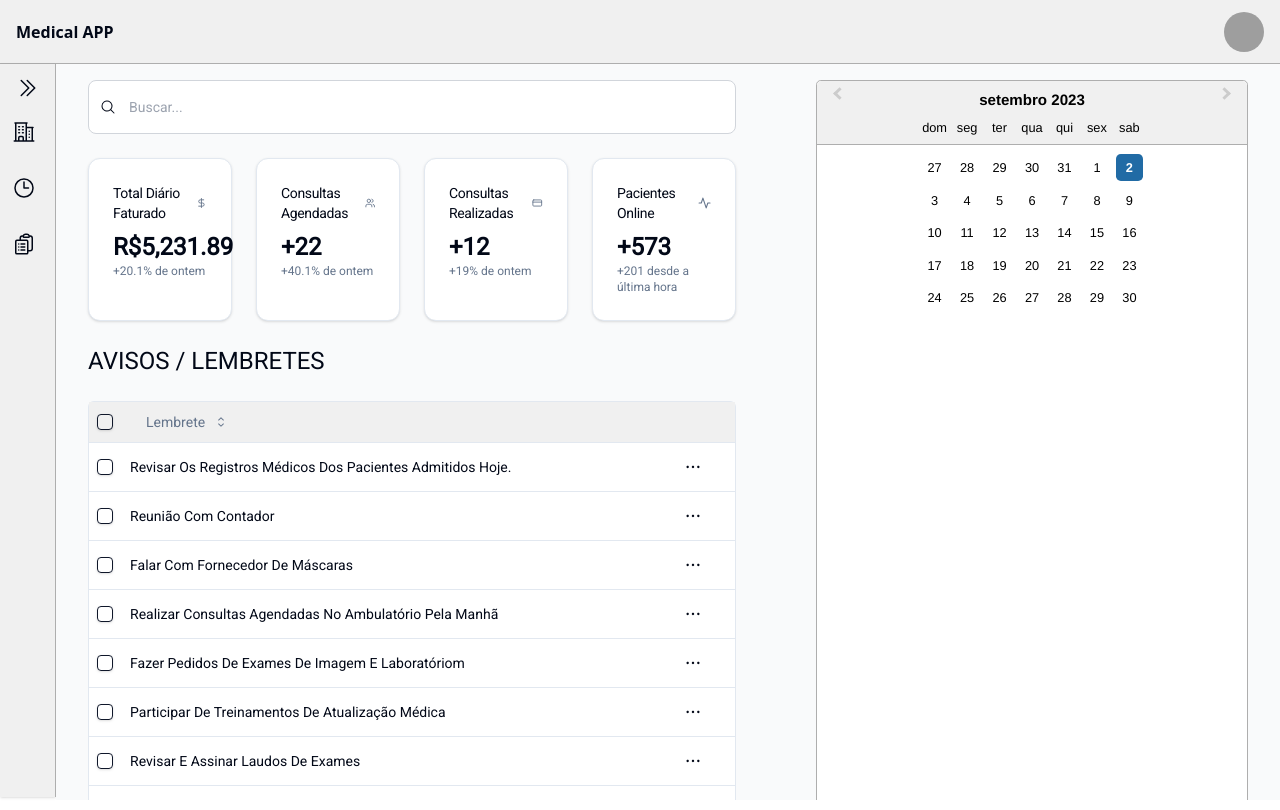
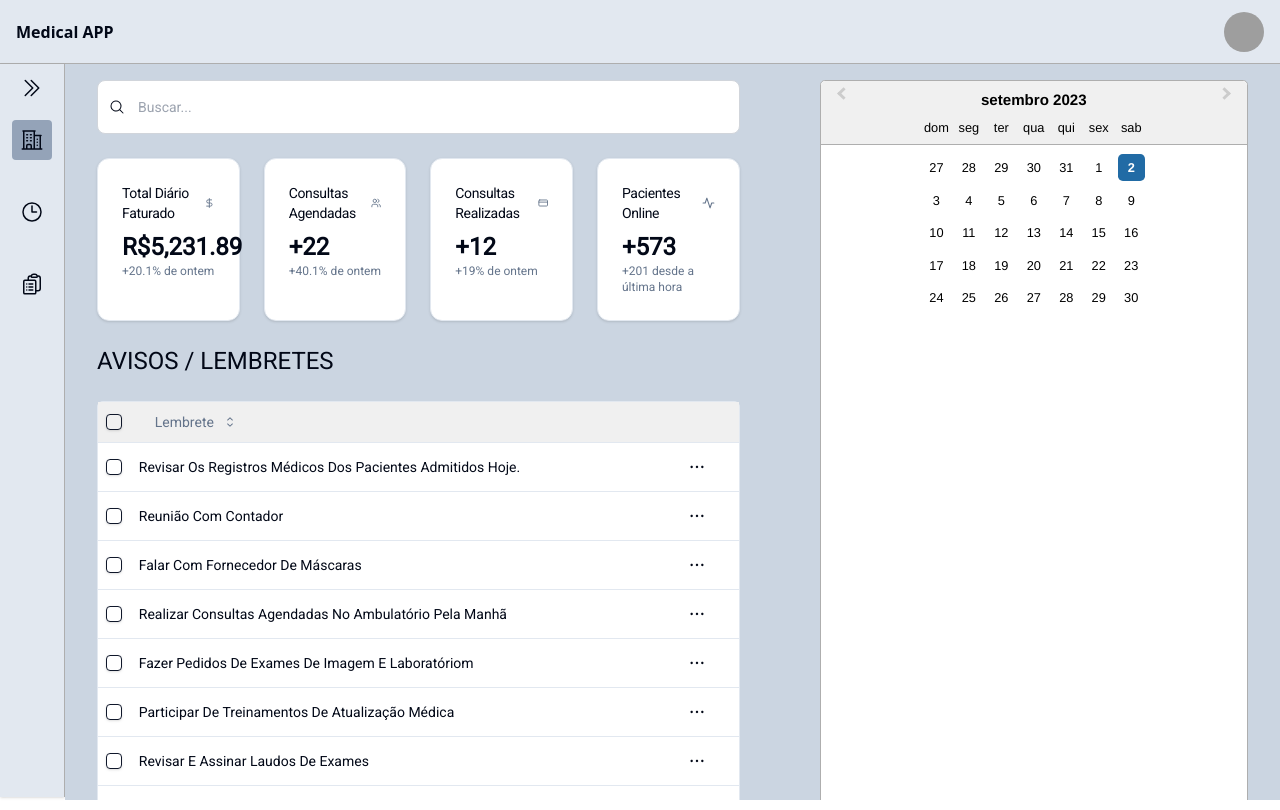
Before and after one commit to visantiago99/medical-app, a Next.js app: page /dashboard in a window 1280 px wide. Built offline with nearby package versions, Linux system fonts and the light colour scheme; grey boxes are pictures that could not be loaded.

Commit message:
Add sidebar selected option hover and default selected state, change color style

```diff
--- a/src/components/Dashboard/DashPatientsTable.tsx
+++ b/src/components/Dashboard/DashPatientsTable.tsx
@@ -1,5 +1,5 @@
 import React from 'react';
-import { DataProps, SortableTable } from '../SortableTable';
+import { DataProps, SortableTable } from '../base/SortableTable';
 import { ColumnDef } from '@tanstack/react-table';
 import { Avatar, AvatarFallback, AvatarImage } from '../ui/avatar';
 
--- a/src/components/Dashboard/DashReminderTable.tsx
+++ b/src/components/Dashboard/DashReminderTable.tsx
@@ -1,5 +1,5 @@
 import React from 'react';
-import { DataProps, SortableTable } from '../SortableTable';
+import { DataProps, SortableTable } from '../base/SortableTable';
 import { ColumnDef } from '@tanstack/react-table';
 import { Checkbox } from '../ui/checkbox';
 import { Button } from '../ui/button';
--- a/src/components/ScheduleAppointment/DoctorsTable.tsx
+++ b/src/components/ScheduleAppointment/DoctorsTable.tsx
@@ -1,5 +1,5 @@
 import React from 'react';
-import { DataProps, SortableTable } from '../SortableTable';
+import { DataProps, SortableTable } from '../base/SortableTable';
 import { ColumnDef } from '@tanstack/react-table';
 import { Avatar, AvatarFallback, AvatarImage } from '../ui/avatar';
 
--- a/src/components/ScheduleAppointment/ScheduleAppointmentTable.tsx
+++ b/src/components/ScheduleAppointment/ScheduleAppointmentTable.tsx
@@ -1,5 +1,5 @@
 import React from 'react';
-import { DataProps, SortableTable } from '../SortableTable';
+import { DataProps, SortableTable } from '../base/SortableTable';
 import { ColumnDef } from '@tanstack/react-table';
 import { Avatar, AvatarFallback, AvatarImage } from '../ui/avatar';
 import {
@@ -9,7 +9,7 @@ import {
   PlusCircleIcon,
 } from '@heroicons/react/24/outline';
 import { Button } from '../ui/button';
-import BaseTooltip from '../BaseTooltip';
+import BaseTooltip from '../base/BaseTooltip';
 
 const data: ScheduleAppointment[] = [
   {
--- a/src/components/StatusAppointment/StatusAppointmentTable.tsx
+++ b/src/components/StatusAppointment/StatusAppointmentTable.tsx
@@ -1,5 +1,5 @@
 import React from 'react';
-import { DataProps, SortableTable } from '../SortableTable';
+import { DataProps, SortableTable } from '../base/SortableTable';
 import { ColumnDef } from '@tanstack/react-table';
 import { Checkbox } from '../ui/checkbox';
 import { Button } from '../ui/button';
--- a/src/components/Header.tsx
+++ b/src/components/base/Header.tsx
@@ -1,12 +1,12 @@
 import React from 'react';
-import { Avatar, AvatarFallback, AvatarImage } from './ui/avatar';
+import { Avatar, AvatarFallback, AvatarImage } from '../ui/avatar';
 
 const Header = () => {
   return (
     <header
       style={{ borderBottom: '1px solid #aeaeae' }}
       className="
-      bg-[#f0f0f0]
+      bg-slate-200
       h-16
       p-4
       shadow-md
--- a/src/components/Sidebar.tsx
+++ b/src/components/base/Sidebar.tsx
@@ -9,16 +9,20 @@ import {
   ClipboardDocumentListIcon,
   ClockIcon,
 } from '@heroicons/react/24/outline';
+import { useRouter } from 'next/router';
 
 export default function SidebarDemo() {
   const [open, setOpen] = useState(false);
+  const router = useRouter();
+  console.log(router.pathname);
+
   return (
     <div className="flex">
       <div
         style={{ borderRight: '1px solid #aeaeae' }}
         className={` ${
-          open ? 'w-48' : 'w-14 '
-        } flex flex-col h-[calc(100%-0.2rem)] p-3 shadow duration-300 bg-[#f0f0f0]`}
+          open ? 'w-52' : 'w-14.5 '
+        } flex flex-col h-[calc(100%-0.2rem)] p-3 font-semibold shadow duration-300 bg-slate-200`}
       >
         <div className="space-y-3">
           <div className={`flex justify-center`}>
@@ -32,22 +36,30 @@ export default function SidebarDemo() {
           </div>
           <div className="flex-1">
             <ul className="pt-2 pb-4 flex flex-col gap-8 text-sm">
-              <li className="rounded-sm">
+              <li
+                className={`rounded-sm w-full hover:bg-slate-400 ${
+                  router.pathname === '/dashboard' ? 'bg-slate-400' : ''
+                }`}
+              >
                 <Link
                   href="/"
-                  className={`flex items-center rounded-md ${
-                    open ? 'p-2 space-x-3' : ''
+                  className={`flex items-center rounded-md p-2 ${
+                    open ? 'space-x-3' : ''
                   }`}
                 >
                   <BuildingOffice2Icon className="h-6 w-6" />
                   <span className="text-black">{open ? 'Dashboard' : ''}</span>
                 </Link>
               </li>
-              <li className="rounded-sm">
+              <li
+                className={`rounded-sm w-full hover:bg-slate-400 ${
+                  router.pathname === '/agenda-consultas' ? 'bg-slate-400' : ''
+                }`}
+              >
                 <Link
                   href="/agenda-consultas"
-                  className={`flex items-center rounded-md ${
-                    open ? 'p-2 space-x-3' : ''
+                  className={`flex items-center rounded-md p-2 ${
+                    open ? 'space-x-3' : ''
                   }`}
                 >
                   <ClockIcon className="h-6 w-6" />
@@ -56,11 +68,15 @@ export default function SidebarDemo() {
                   </span>
                 </Link>
               </li>
-              <li className="rounded-sm">
+              <li
+                className={`rounded-sm w-full hover:bg-slate-400 ${
+                  router.pathname === '/status-consultas' ? 'bg-slate-400' : ''
+                }`}
+              >
                 <Link
                   href="/status-consultas"
-                  className={`flex items-center rounded-md ${
-                    open ? 'p-2 space-x-3' : ''
+                  className={`flex items-center rounded-md p-2 ${
+                    open ? 'space-x-3' : ''
                   }`}
                 >
                   <ClipboardDocumentListIcon className="h-6 w-6" />
--- a/src/components/SortableTable.tsx
+++ b/src/components/base/SortableTable.tsx
@@ -185,6 +185,7 @@ export function SortableTable({
           <div className="space-x-2">
             <Button
               variant="outline"
+              className="bg-[#f0f0f0]"
               size="sm"
               onClick={() => table.previousPage()}
             >
@@ -192,6 +193,7 @@ export function SortableTable({
             </Button>
             <Button
               variant="outline"
+              className="bg-[#f0f0f0]"
               size="sm"
               onClick={() => table.nextPage()}
             >
--- a/src/layouts/MainLayout.tsx
+++ b/src/layouts/MainLayout.tsx
@@ -1,5 +1,5 @@
-import Header from '@/components/Header';
-import Sidebar from '@/components/Sidebar';
+import Header from '@/components/base/Header';
+import Sidebar from '@/components/base/Sidebar';
 import Head from 'next/head';
 import { ReactElement } from 'react';
 import { Roboto } from 'next/font/google';
@@ -25,7 +25,7 @@ const MainLayout = ({ children, title }: MainLayoutProps) => (
     <div className="flex h-full w-full">
       <Sidebar />
       <main
-        className={`w-full h-full bg-gray-50 overflow-y-auto px-8 py-4 ${roboto.className}`}
+        className={`w-full h-full bg-slate-300 overflow-y-auto px-8 py-4 ${roboto.className}`}
         style={{ height: 'calc(100vh - 4rem)' }}
       >
         {children}
--- a/src/pages/dashboard/index.tsx
+++ b/src/pages/dashboard/index.tsx
@@ -2,7 +2,7 @@ import DashCalendar from '@/components/Dashboard/DashCalendar';
 import DashCards from '@/components/Dashboard/DashCards';
 import DashPatientsTable from '@/components/Dashboard/DashPatientsTable';
 import DashTable from '@/components/Dashboard/DashReminderTable';
-import SearchBar from '@/components/SearchBar';
+import SearchBar from '@/components/base/SearchBar';
 import { Label } from '@/components/ui/label';
 import MainLayout from '@/layouts/MainLayout';
 import React from 'react';
```
Also changed, not shown: src/components/base/BaseTooltip.tsx (renamed from src/components/BaseTooltip.tsx), src/components/base/SearchBar.tsx (renamed from src/components/SearchBar.tsx).
